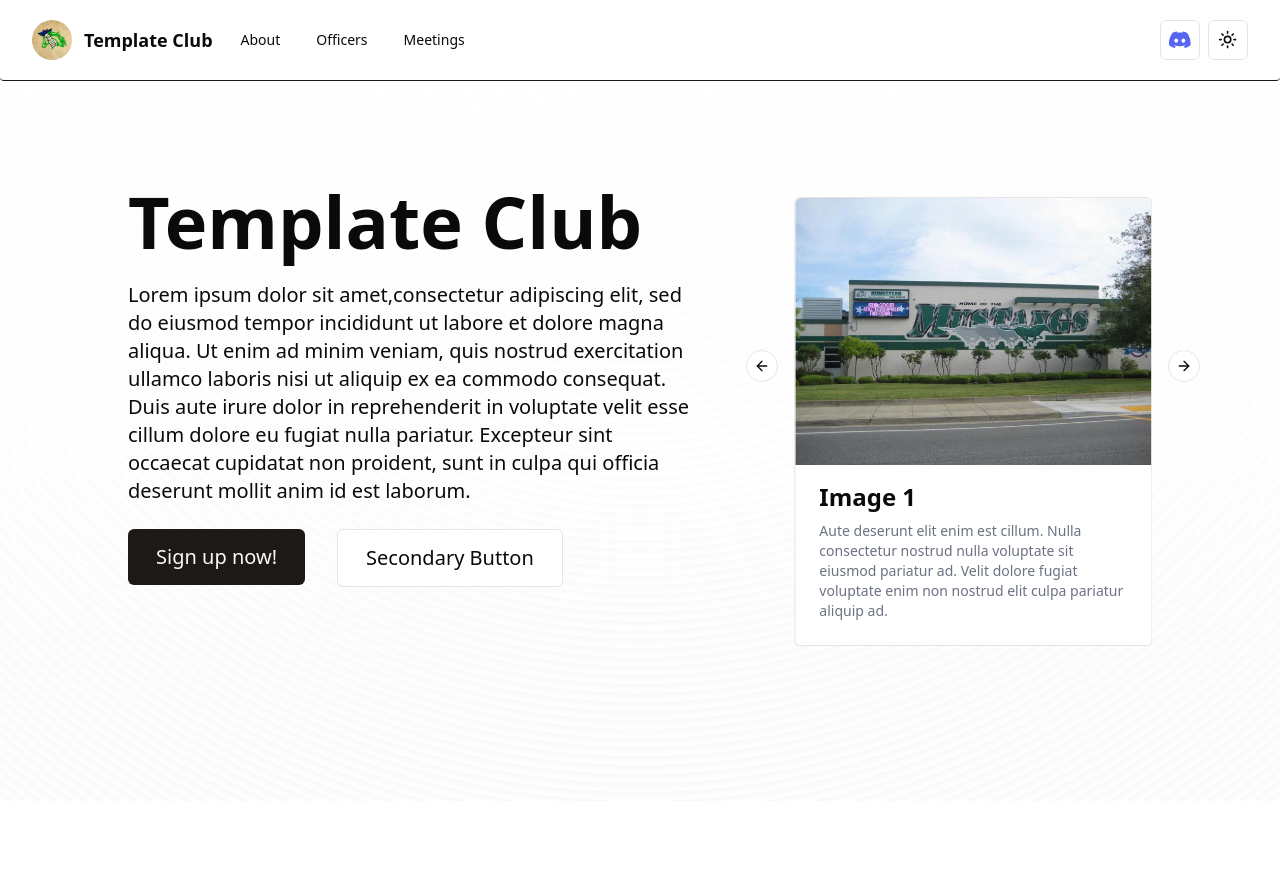
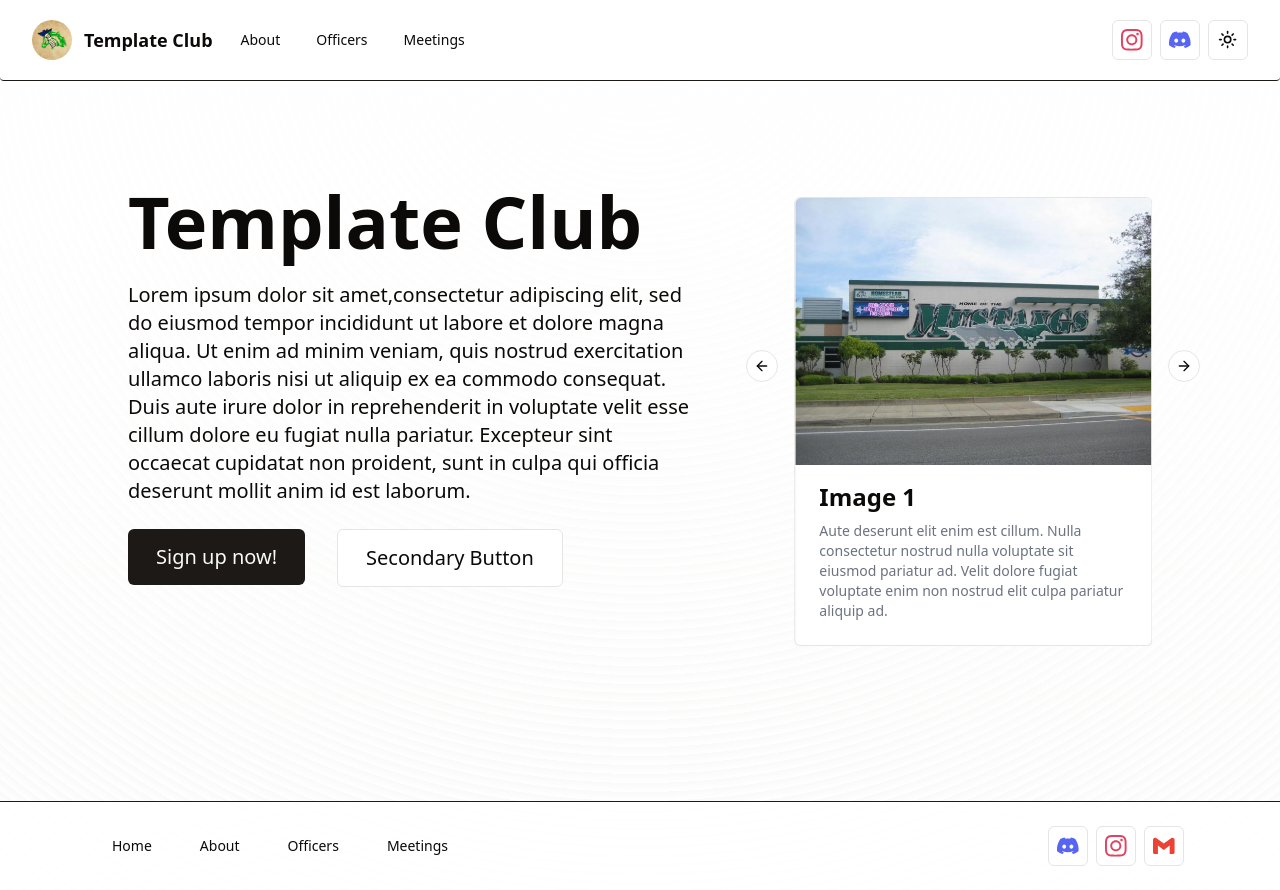
Before and after one commit to homesteadmathclub/new-website, a Next.js app: page / in a window 1280 px wide. Before the commit the page ends 801 px from the top, so only its background shows below. Built offline with nearby package versions, Linux system fonts and the light colour scheme.

Commit message:
Update navbar and add footer

```diff
--- a/src/app/layout.js
+++ b/src/app/layout.js
@@ -1,4 +1,5 @@
-import { Navbar } from '@/components/Navbar.jsx';
+import Navbar from '@/components/Navbar';
+import Footer from '@/components/Footer';
 import './globals.css';
 import { ThemeProvider } from '@/components/theme-provider';
 
@@ -10,7 +11,7 @@ export const metadata = {
 export default function RootLayout({ children }) {
 	return (
 		<html lang='en'>
-			<body className='flex min-w-[100dvw] min-h-[100dvh] flex-col overflow-x-hidden scroll-smooth mx-auto'>
+			<body className='flex min-w-[100dvw] min-h-[100dvh] flex-col overflow-x-hidden scroll-smooth mx-auto justify-between'>
 				<ThemeProvider
 					attribute='class'
 					defaultTheme='system'
@@ -19,6 +20,7 @@ export default function RootLayout({ children }) {
 				>
 					<Navbar />
 					{children}
+					<Footer />
 				</ThemeProvider>
 			</body>
 		</html>
--- /dev/null
+++ b/src/components/Footer.jsx
@@ -0,0 +1,46 @@
+import Link from 'next/link';
+import config from '@/lib/config';
+
+import { Avatar, AvatarFallback, AvatarImage } from '@/components/ui/avatar';
+import { Button } from './ui/button';
+import {
+	DiscordButton,
+	GmailButton,
+	InstagramButton,
+} from './social-media-buttons';
+
+export default function Footer() {
+	return (
+		<footer className='bg-background/90 py-6 md:py-6 w-full border-t-[1px] border-stone-900 flex items-center justify-center'>
+			<div className='container md:max-w-[90%] flex flex-col items-center justify-between gap-4 md:flex-row mx-auto'>
+				<nav className='md:flex items-center grid gap-x-8 md:gap-4 grid-cols-2'>
+					<Button asChild variant='ghost'>
+						<Link className='text-sm font-medium' href='/'>
+							Home
+						</Link>
+					</Button>
+					<Button asChild variant='ghost'>
+						<Link className='text-sm font-medium' href='/about'>
+							About
+						</Link>
+					</Button>
+					<Button asChild variant='ghost'>
+						<Link className='text-sm font-medium' href='/officers'>
+							Officers
+						</Link>
+					</Button>
+					<Button asChild variant='ghost'>
+						<Link className='text-sm font-medium' href='/meetings'>
+							Meetings
+						</Link>
+					</Button>
+				</nav>
+				<nav className='justify-between gap-x-8 md:justify-end md:w-full md:gap-x-2 flex flex-row'>
+					<DiscordButton />
+					<InstagramButton />
+					<GmailButton />
+				</nav>
+			</div>
+		</footer>
+	);
+}
--- a/src/components/Navbar.jsx
+++ b/src/components/Navbar.jsx
@@ -14,14 +14,14 @@ import {
 	SheetContent,
 	SheetTrigger,
 } from '@/components/ui/sheet';
-import { DiscordButton } from './discord-button';
+import { DiscordButton, InstagramButton } from './social-media-buttons';
 import { ModeToggle } from './mode-toggle';
 import { IoClose, IoMenu } from 'react-icons/io5';
 
-export function Navbar() {
+export default function Navbar() {
 	const [open, setOpen] = react.useState(false);
 	return (
-		<nav className='w-[100svw] bg-white/70 dark:bg-stone-950/70 border-b-[1px] border-stone-900 sticky top-0 rounded-b-sm backdrop-blur-3xl'>
+		<nav className='w-[100svw] bg-white/80 dark:bg-stone-950/80 border-b-[1px] border-stone-900 sticky top-0 rounded-b-sm backdrop-blur-3xl'>
 			<div className='container mx-auto flex h-16 items-center justify-between py-10'>
 				<div className='flex flex-row items-center w-full gap-3'>
 					<Link className='flex items-center gap-3' href='/'>
@@ -59,6 +59,7 @@ export function Navbar() {
 				</div>
 				<div>
 					<div className='items-center gap-2 hidden lg:inline-flex'>
+						<InstagramButton />
 						<DiscordButton />
 						<ModeToggle />
 					</div>
@@ -123,6 +124,7 @@ export function Navbar() {
 									</MobileLink>
 								</div>
 								<div className=' py-4 flex flex-row gap-2'>
+									<InstagramButton />
 									<DiscordButton />
 									<ModeToggle />
 								</div>
--- a/src/components/discord-button.jsx
+++ /dev/null
@@ -1,17 +0,0 @@
-"use client";
-
-import * as React from "react";
-import { Button } from "@/components/ui/button";
-import { SiDiscord } from "react-icons/si";
-import config from "@/lib/config.js";
-
-export function DiscordButton() {
-  return (
-    <Button variant="outline" size="icon">
-      <a href={config.discord_url}>
-        <SiDiscord className="text-[1.35rem] text-[#5865F2]" />
-        <span className="sr-only">Join Discord Server</span>
-      </a>
-    </Button>
-  );
-}
--- /dev/null
+++ b/src/components/social-media-buttons.jsx
@@ -0,0 +1,49 @@
+'use client';
+
+import * as React from 'react';
+import { Button } from '@/components/ui/button';
+import { SiDiscord, SiGmail, SiInstagram } from 'react-icons/si';
+import config from '@/lib/config.js';
+
+export function DiscordButton() {
+	return (
+		<>
+			{config.discord_url && (
+				<Button variant='outline' size='icon'>
+					<a href={`https://discord.gg/${config.discord_url}`}>
+						<SiDiscord className='text-[1.35rem] text-[#5865F2]' />
+						<span className='sr-only'>Join Discord Server</span>
+					</a>
+				</Button>
+			)}
+		</>
+	);
+}
+
+export function InstagramButton() {
+	return (
+		<>
+			{config.instagram_handle && (
+				<Button variant='outline' size='icon'>
+					<a
+						href={`https://instagram.com/${config.instagram_handle}`}
+					>
+						<SiInstagram className='text-[1.35rem] text-[#E4405F]' />
+						<span className='sr-only'>Follow Our Instagram</span>
+					</a>
+				</Button>
+			)}
+		</>
+	);
+}
+
+export function GmailButton() {
+	return (
+		<Button variant='outline' size='icon'>
+			<a href={`mailto:${config.club_email}`}>
+				<SiGmail className='text-[1.35rem] text-[#EA4335]' />
+				<span className='sr-only'>Email us!</span>
+			</a>
+		</Button>
+	);
+}
```
Also changed, not shown: src/lib/config.js.
